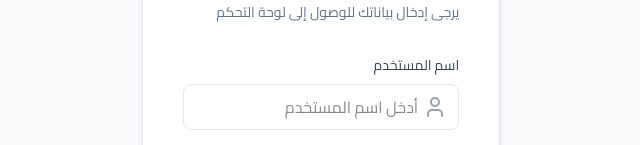
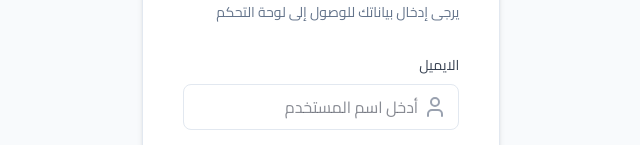
Before and after one commit to omarahmed321/myfinaldentistproject, a Next.js app: page /login in a window 1280 px wide. Shown: the part 363-508 px from the top of the page, without its empty margins (319-959 px from the left). Built offline with nearby package versions, Linux system fonts and the light colour scheme; no server answers.

Commit message:
supabaseFinished2

```diff
--- a/src/app/login/LoginBox.jsx
+++ b/src/app/login/LoginBox.jsx
@@ -69,7 +69,7 @@ let handleSubmit = async (values, { setFieldError }) => {
             htmlFor=""
             className=" text-[14px] font-[semibold text-[#374151] mb-2"
           >
-            اسم المستخدم
+            الايميل
           </label>
           <div className="inputWithIcon w-full relative ">
             <svg
```
